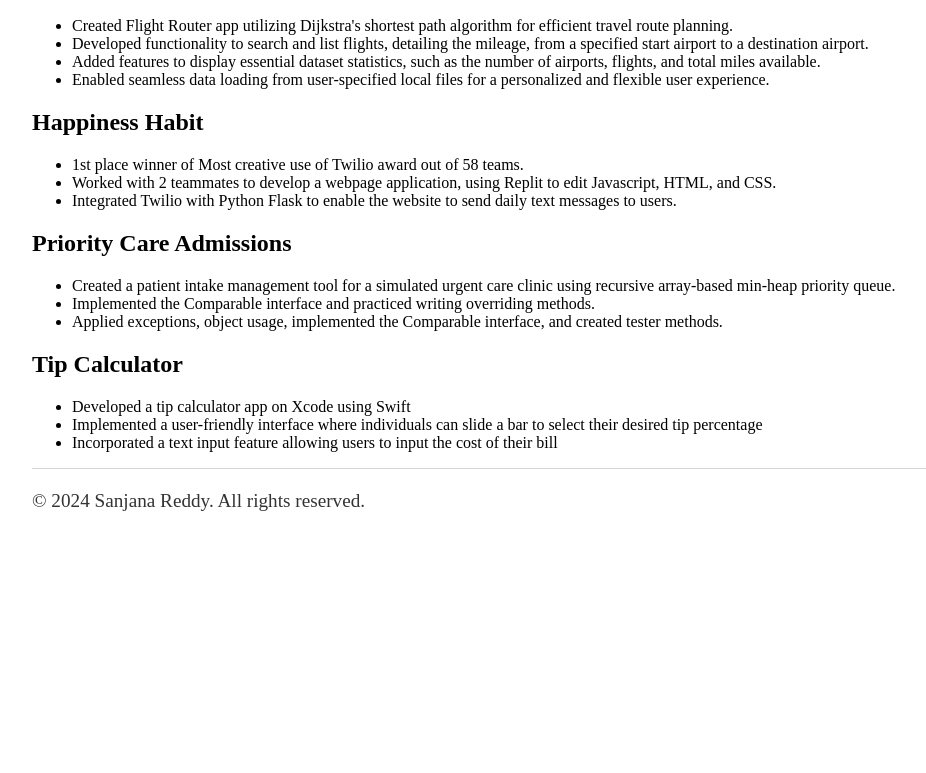
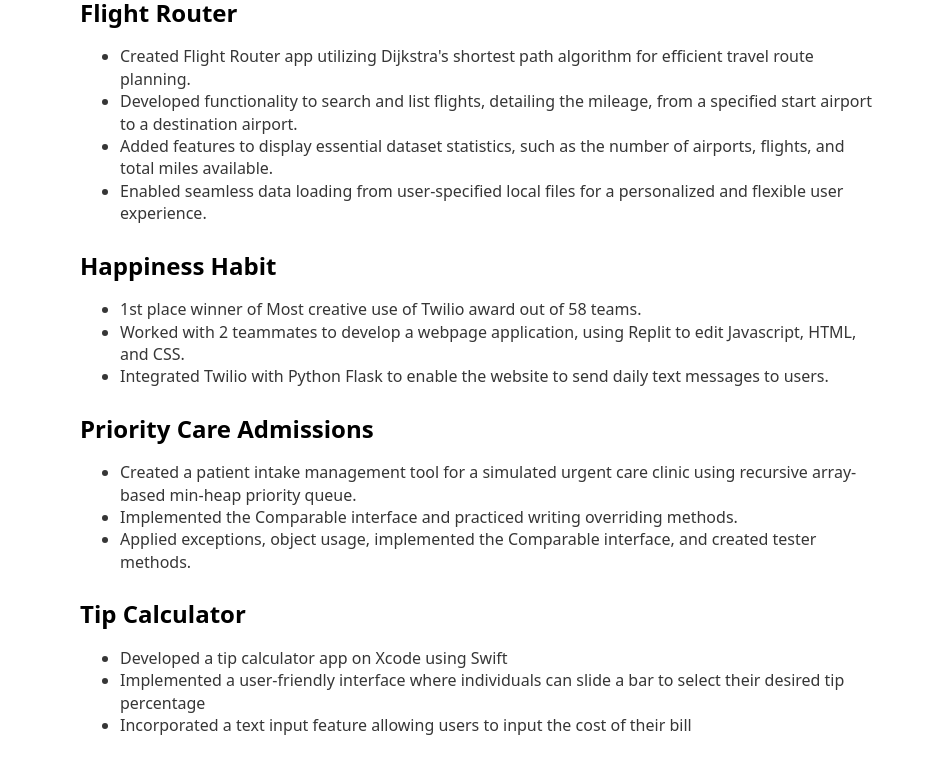
Before and after one commit to s-sanreddy/s-sanreddy, a plain HTML site: page projects.html in a window 1280 px wide. Shown: the part 227-1000 px from the top of the page, without its empty margins (160-1086 px from the left). Before the commit the page ends 802 px from the top, so only its background shows below. Drawn offline with nearby package versions, Linux system fonts and the light colour scheme.

Commit message:
Update projects.html
added water.css

```diff
--- a/projects.html
+++ b/projects.html
@@ -4,7 +4,7 @@
   <meta charset="UTF-8">
   <meta name="viewport" content="width=device-width, initial-scale=1.0">
   <title>Sanjana Reddy's Projects</title>
-  <link rel="stylesheet" href="css/styles.css">
+  x<link rel="stylesheet" href="https://cdn.jsdelivr.net/npm/water.css@2/out/water.css">
 </head>
 <body>
   <nav>
```
